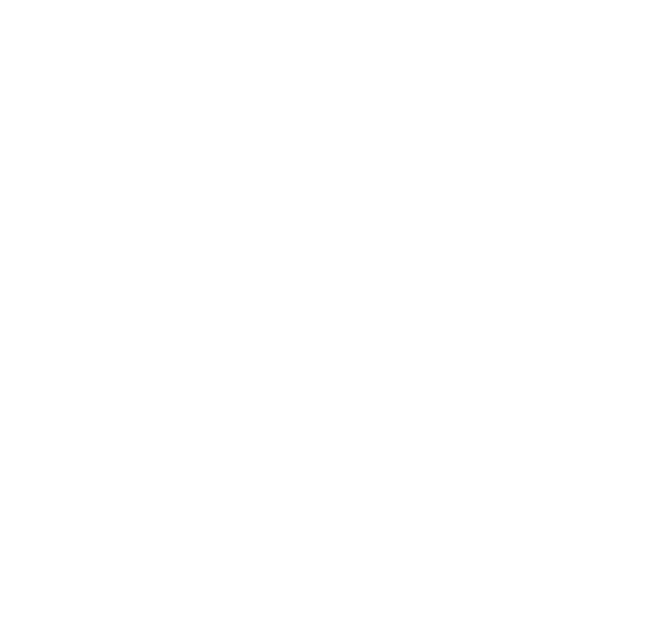
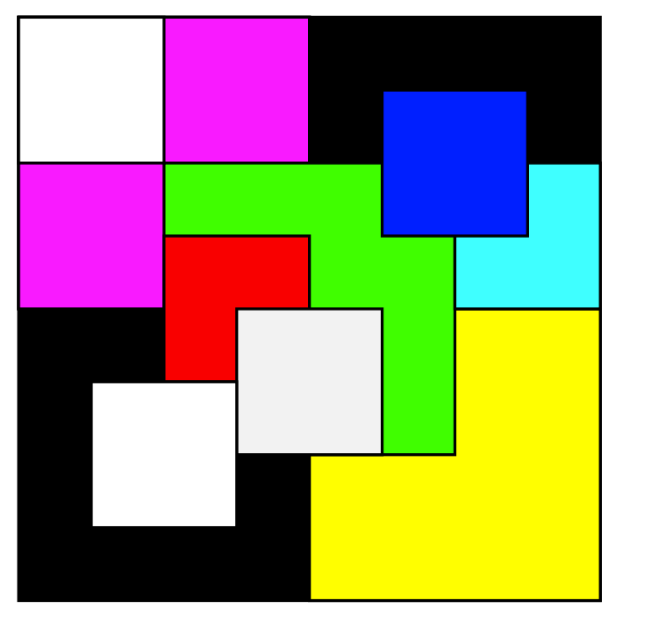
Before and after one commit to yyyrin/Portfolio, a React (Vite) app: page /image in a window 1280 px wide. Shown: the top 642 px of the page, without its empty margins (0-649 px from the left). Built offline with nearby package versions, Linux system fonts and the light colour scheme.

Commit message:
fix: 이미지 페이지 라우팅 완료

```diff
--- a/src/App.tsx
+++ b/src/App.tsx
@@ -1,5 +1,14 @@
-function App() {
-  return <></>;
-}
+import { BrowserRouter, Route, Routes } from "react-router-dom";
+import { ImagePage } from "./pages";
+
+const App = () => {
+  return (
+    <BrowserRouter>
+      <Routes>
+        <Route path="/image" element={<ImagePage />}></Route>
+      </Routes>
+    </BrowserRouter>
+  );
+};
 
 export default App;
--- /dev/null
+++ b/src/pages/ImagePage.tsx
@@ -0,0 +1,7 @@
+import EssentialImage from "../components/essentialImage";
+
+const ImagePage = () => {
+  return <EssentialImage />;
+};
+
+export default ImagePage;
--- /dev/null
+++ b/src/pages/index.tsx
@@ -0,0 +1,3 @@
+import ImagePage from "./ImagePage";
+
+export { ImagePage };
```
